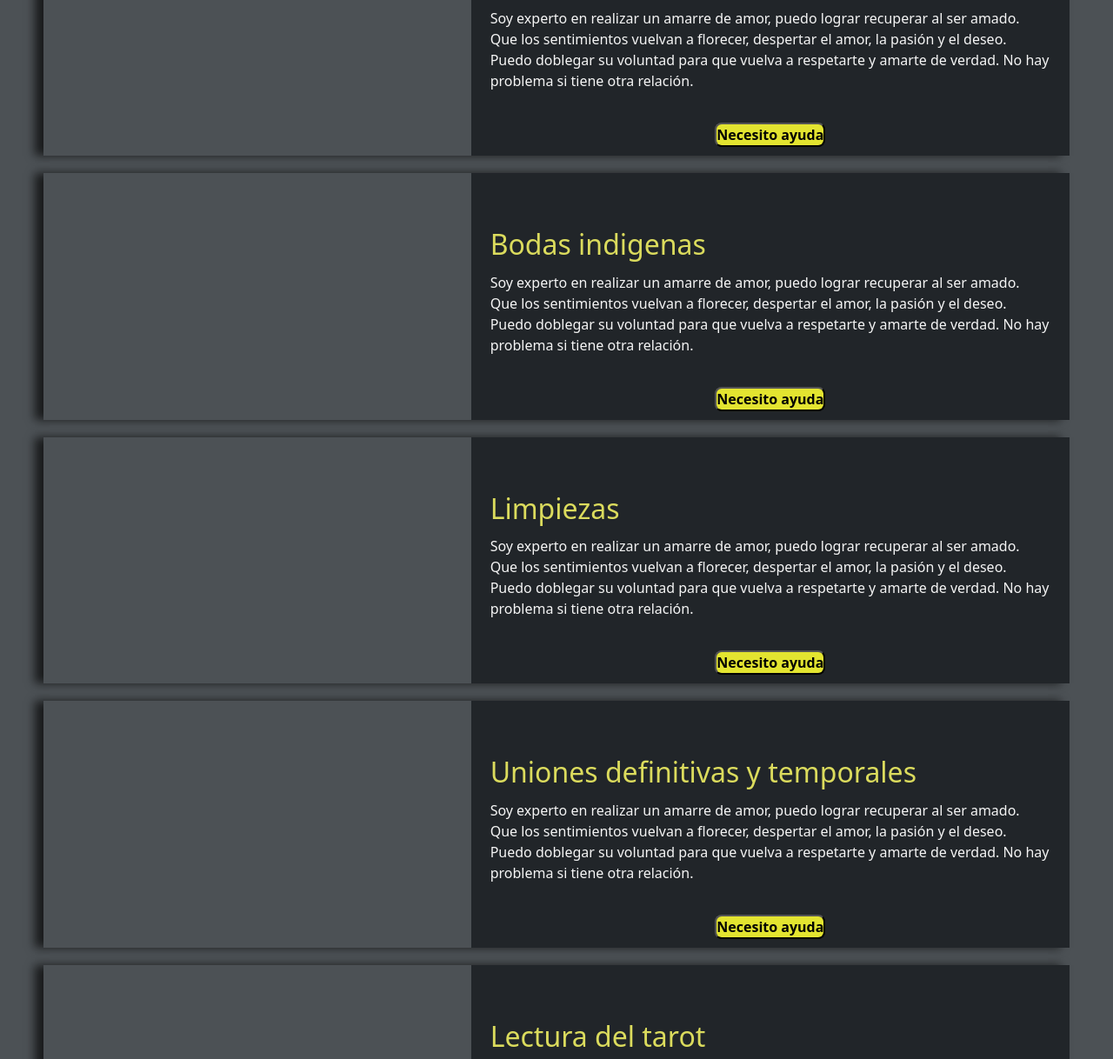
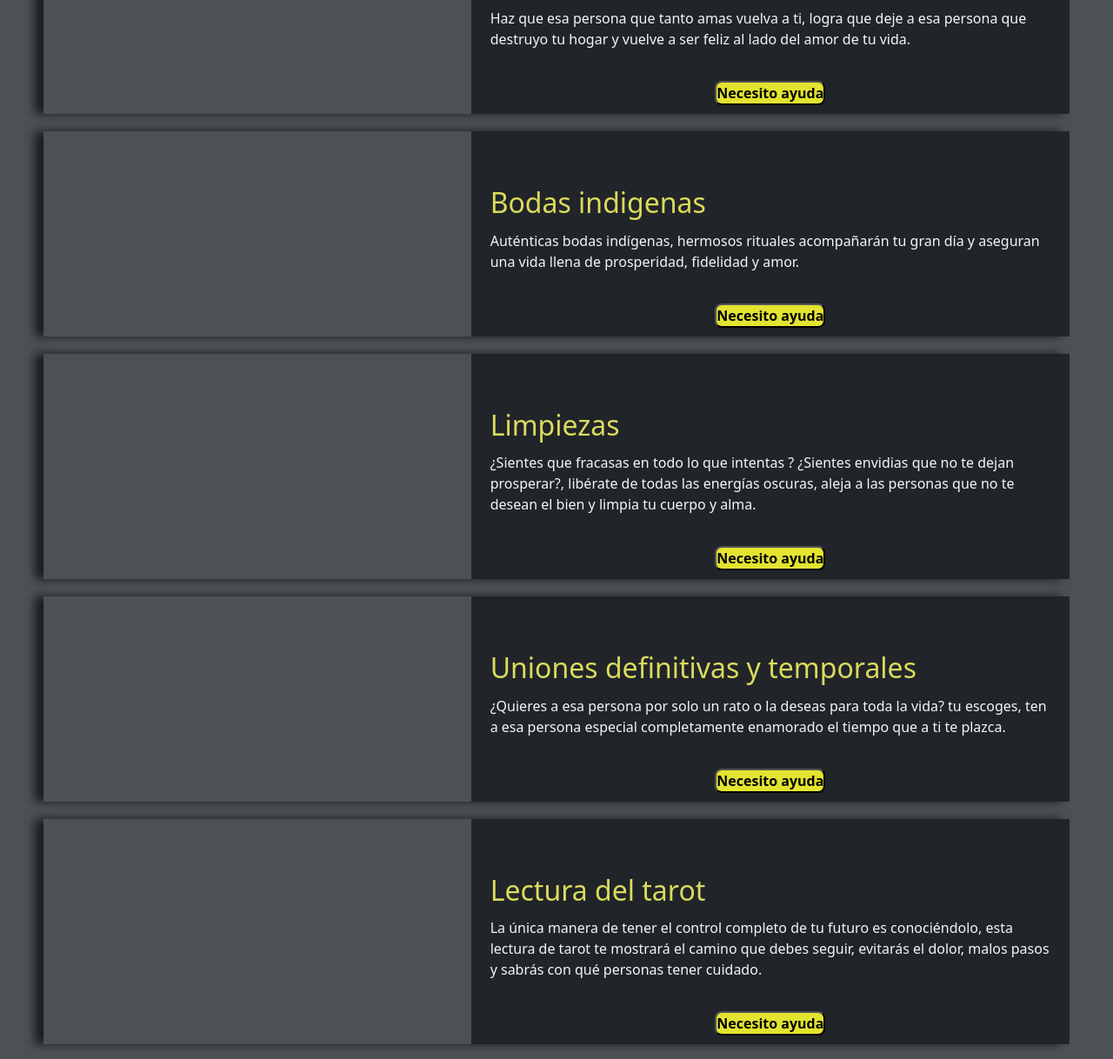
Before and after one commit to CarlosVF22/HTML-CSS-webpage, a plain HTML site: page servicios.html in a window 1280 px wide. Shown: the part 819-2037 px from the top of the page at 87% size. Drawn offline with nearby package versions, Linux system fonts and the light colour scheme.

Commit message:
Arreglando problemas en menu y servicios

```diff
--- a/servicios.html
+++ b/servicios.html
@@ -53,8 +53,8 @@
                     <li><a class="dropdown-item" href="./servicios.html">Retornos de pareja</a></li>
                     <li><a class="dropdown-item" href="./servicios.html">Bodas indigenas</a></li>
                     <li><a class="dropdown-item" href="./servicios.html">Limpiezas</a></li>
-                    <li><a class="dropdown-item" href="./servicios.html">Unionnes definitivas</a></li>
-                    <li><a class="dropdown-item" href="./servicios.html">Unionnes temporales</a></li>
+                    <li><a class="dropdown-item" href="./servicios.html">Uniones definitivas</a></li>
+                    <li><a class="dropdown-item" href="./servicios.html">Uniones temporales</a></li>
                     <li><a class="dropdown-item" href="./servicios.html">Lecturas de tar</a></li>
                   </ul>
                 </li>
@@ -122,7 +122,7 @@
                             <div class="text-servicios-container">
                                 <div class="contenido-text-servicios">
                                     <p class="text-servicios">
-                                        Soy experto en realizar un amarre de amor, puedo lograr recuperar al ser amado. Que los sentimientos vuelvan a florecer, despertar el amor, la pasión y el deseo. Puedo doblegar su voluntad para que vuelva a respetarte y amarte de verdad. No hay problema si tiene otra relación.
+                                        ¿Sientes una fuerte atracción hacia esa persona con la cual tienes poca relación o ni siquiera conoces, pero percibes una conexión que nunca antes habías sentido? Este es el ritual de seducción por excelencia, donde la persona deseada sentirá una fuerte energía y atracción hacia ti.
                                     </p>
                                 </div>
                             </div>
@@ -150,7 +150,7 @@
                             <div class="text-servicios-container">
                                 <div class="contenido-text-servicios">
                                     <p class="text-servicios">
-                                        Soy experto en realizar un amarre de amor, puedo lograr recuperar al ser amado. Que los sentimientos vuelvan a florecer, despertar el amor, la pasión y el deseo. Puedo doblegar su voluntad para que vuelva a respetarte y amarte de verdad. No hay problema si tiene otra relación.
+                                        Haz que esa persona que tanto amas vuelva a ti, logra que deje a esa persona que destruyo tu hogar y vuelve a ser feliz al lado del amor de tu vida.
                                     </p>
                                 </div>
                             </div>
@@ -178,7 +178,7 @@
                             <div class="text-servicios-container">
                                 <div class="contenido-text-servicios">
                                     <p class="text-servicios">
-                                        Soy experto en realizar un amarre de amor, puedo lograr recuperar al ser amado. Que los sentimientos vuelvan a florecer, despertar el amor, la pasión y el deseo. Puedo doblegar su voluntad para que vuelva a respetarte y amarte de verdad. No hay problema si tiene otra relación.
+                                        Auténticas bodas indígenas, hermosos rituales acompañarán tu gran día y aseguran una vida llena de prosperidad, fidelidad y amor.
                                     </p>
                                 </div>
                             </div>
@@ -206,7 +206,7 @@
                             <div class="text-servicios-container">
                                 <div class="contenido-text-servicios">
                                     <p class="text-servicios">
-                                        Soy experto en realizar un amarre de amor, puedo lograr recuperar al ser amado. Que los sentimientos vuelvan a florecer, despertar el amor, la pasión y el deseo. Puedo doblegar su voluntad para que vuelva a respetarte y amarte de verdad. No hay problema si tiene otra relación.
+                                        ¿Sientes que fracasas en todo lo que intentas ? ¿Sientes envidias que no te dejan prosperar?, libérate de todas las energías oscuras, aleja a las personas que no te desean el bien y limpia tu cuerpo y alma.
                                     </p>
                                 </div>
                             </div>
@@ -234,7 +234,7 @@
                             <div class="text-servicios-container">
                                 <div class="contenido-text-servicios">
                                     <p class="text-servicios">
-                                        Soy experto en realizar un amarre de amor, puedo lograr recuperar al ser amado. Que los sentimientos vuelvan a florecer, despertar el amor, la pasión y el deseo. Puedo doblegar su voluntad para que vuelva a respetarte y amarte de verdad. No hay problema si tiene otra relación.
+                                        ¿Quieres a esa persona por solo un rato o la deseas para toda la vida? tu escoges, ten a esa persona especial completamente enamorado el tiempo que a ti te plazca.
                                     </p>
                                 </div>
                             </div>
@@ -262,7 +262,7 @@
                             <div class="text-servicios-container">
                                 <div class="contenido-text-servicios">
                                     <p class="text-servicios">
-                                        Soy experto en realizar un amarre de amor, puedo lograr recuperar al ser amado. Que los sentimientos vuelvan a florecer, despertar el amor, la pasión y el deseo. Puedo doblegar su voluntad para que vuelva a respetarte y amarte de verdad. No hay problema si tiene otra relación.
+                                        La única manera de tener el control completo de tu futuro es conociéndolo, esta lectura de tarot te mostrará el camino que debes seguir, evitarás el dolor, malos pasos y sabrás con qué personas tener cuidado.
                                     </p>
                                 </div>
                             </div>
```
Also changed, not shown: agotado.html (+2 -2 lines), amuletos.html (+2 -2 lines), botanica.html (+2 -2 lines), chamanes.html (+2 -2 lines), contactenos.html (+2 -2 lines), index.html (+2 -2 lines), jabones.html (+2 -2 lines), mediosPagos.html (+2 -2 lines), pagorealizado.html (+2 -2 lines), purificacion.html (+2 -2 lines).
